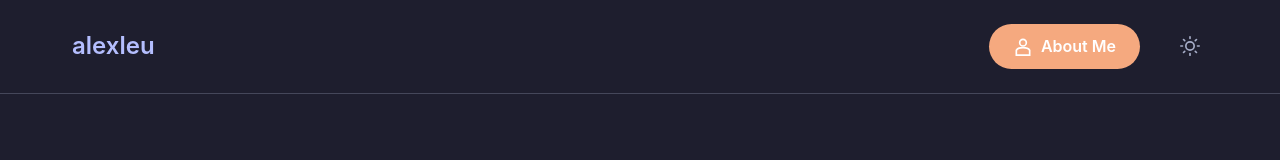
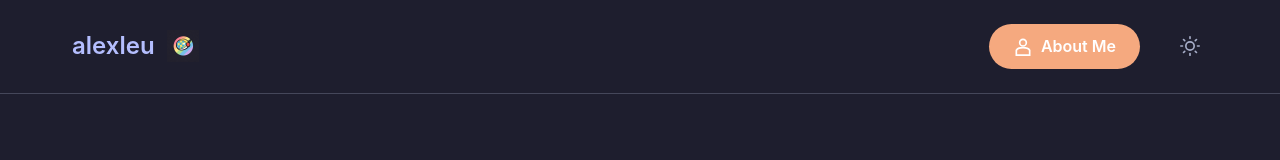
Before and after one commit to mrleu/alexleu-ai, a React (Vite) app: page /alexleu-ai/projects in a window 1280 px wide. Shown: the top 160 px of the page. Built offline with nearby package versions, Linux system fonts and the light colour scheme.

Commit message:
updated logo

```diff
--- a/src/components/Header.css
+++ b/src/components/Header.css
@@ -21,6 +21,18 @@
 
 .logo:hover {
   text-decoration: none;
+}
+
+.logo-container {
+  display: flex;
+  align-items: center;
+  gap: 0.8rem;
+}
+
+.numbersoul-logo {
+  height: 32px;
+  width: auto;
+  object-fit: contain;
 }
 
 .nav {
--- a/src/components/Header.jsx
+++ b/src/components/Header.jsx
@@ -1,11 +1,15 @@
 import { Link } from 'react-router-dom';
 import './Header.css';
+import numbersoulLogo from '../assets/numbersoul.png';
 
 function Header({ darkMode, toggleDarkMode }) {
   return (
     <header className="header">
       <div className="header-content">
-        <Link to="/" className="logo">alexleu</Link>
+        <div className="logo-container">
+          <Link to="/" className="logo">alexleu</Link>
+          <img src={numbersoulLogo} alt="numbersoul" className="numbersoul-logo" />
+        </div>
         <nav className="nav">
           <Link to="/about" className="about-link">
             <svg width="20" height="20" viewBox="0 0 24 24" fill="currentColor">
```
Also changed, not shown: src/assets/numbersoul.png (added).
